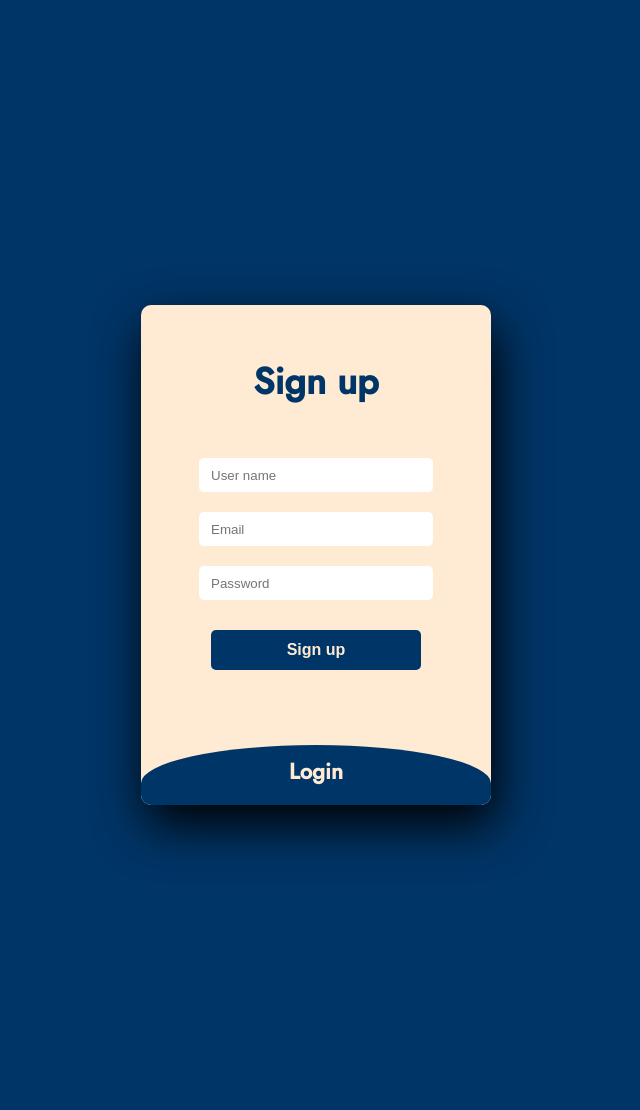
After one commit to JSKUN2/groothstudio, a PHP site: page /login.html in a window 1280 px wide. The commit adds this page. Shown: the whole page, without its empty margins (324-964 px from the left). Run offline with PHP 8.4, Linux system fonts and the light colour scheme.

Commit message:
Add files via upload

```diff
--- a/index.html
+++ b/index.html
@@ -27,9 +27,6 @@
             "description": "Grooth Studio is an indie game development group focused on creating innovative 2D games that offer a unique and enjoyable gaming experience."
         }
         </script>
-        <link href="https://cdn.jsdelivr.net/npm/bootstrap@5.3.0-alpha3/dist/css/bootstrap.min.css" rel="stylesheet">
-        <script src="https://cdn.jsdelivr.net/npm/bootstrap@5.3.0-alpha3/dist/js/bootstrap.bundle.min.js"></script>
-        <script src="https://code.jquery.com/jquery-3.6.0.min.js"></script>
         <script src=" https://cdn.jsdelivr.net/npm/jquery-highlight@3.5.0/jquery.highlight.min.js "></script>
         <link rel="preconnect" href="https://fonts.googleapis.com">
         <link rel="preconnect" href="https://fonts.gstatic.com" crossorigin>
--- /dev/null
+++ b/login.css
@@ -0,0 +1,86 @@
+body{
+	margin: 0;
+	padding: 0;
+	display: flex;
+	justify-content: center;
+	align-items: center;
+	min-height: 100vh;
+	font-family: 'Jost', sans-serif;
+	background: #003567;
+}
+.main{
+	width: 350px;
+	height: 500px;
+	background: #FFEBD3;
+	overflow: hidden;
+	border-radius: 10px;
+	box-shadow: 5px 20px 50px #000;
+}
+#chk{
+	display: none;
+}
+.signup{
+	position: relative;
+	width:100%;
+	height: 100%;
+}
+label{
+    color: #003567;
+	font-size: 2.3em;
+	justify-content: center;
+	display: flex;
+	margin: 50px;
+	font-weight: bold;
+	cursor: pointer;
+	transition: .5s ease-in-out;
+}
+input{
+	width: 60%;
+	height: 10px;
+	background: #fff;
+	justify-content: center;
+	display: flex;
+	margin: 20px auto;
+	padding: 12px;
+	border: none;
+	outline: none;
+	border-radius: 5px;
+}
+button{
+	width: 60%;
+	height: 40px;
+	margin: 10px auto;
+	justify-content: center;
+	display: block;
+	color: #FFEBD3;
+	background: #003567;
+	font-size: 1em;
+	font-weight: bold;
+	margin-top: 30px;
+	outline: none;
+	border: none;
+	border-radius: 5px;
+	transition: .2s ease-in;
+	cursor: pointer;
+}
+.login{
+	height: 460px;
+	background: #003567;
+	border-radius: 60% / 10%;
+	transform: translateY(-160px);
+	transition: .8s ease-in-out;
+}
+.login label{
+	color: #003567;
+	transform: scale(.6);
+}
+
+#chk:checked ~ .login{
+	transform: translateY(-500px);
+}
+#chk:checked ~ .login label{
+	transform: scale(1);
+}
+#chk:checked ~ .signup label{
+	transform: scale(.6);
+}
--- /dev/null
+++ b/login.html
@@ -0,0 +1,121 @@
+<!DOCTYPE html>
+<html>
+<head>
+	<title>Slide Navbar</title>
+	<link rel="stylesheet" type="text/css" href="login.css">
+<link href="https://fonts.googleapis.com/css2?family=Jost:wght@500&display=swap" rel="stylesheet">
+</head>
+<style>
+    body{
+	margin: 0;
+	padding: 0;
+	display: flex;
+	justify-content: center;
+	align-items: center;
+	min-height: 100vh;
+	font-family: 'Jost', sans-serif;
+	background: #003567;
+}
+.main{
+	width: 350px;
+	height: 500px;
+	background: #FFEBD3;
+	overflow: hidden;
+	border-radius: 10px;
+	box-shadow: 5px 20px 50px #000;
+}
+#chk{
+	display: none;
+}
+.signup{
+	position: relative;
+	width:100%;
+	height: 100%;
+}
+label{
+    color: #003567;
+	font-size: 2.3em;
+	justify-content: center;
+	display: flex;
+	margin: 50px;
+	font-weight: bold;
+	cursor: pointer;
+	transition: .5s ease-in-out;
+}
+input{
+	width: 60%;
+	height: 10px;
+	background: #fff;
+	justify-content: center;
+	display: flex;
+	margin: 20px auto;
+	padding: 12px;
+	border: none;
+	outline: none;
+	border-radius: 5px;
+}
+button{
+	width: 60%;
+	height: 40px;
+	margin: 10px auto;
+	justify-content: center;
+	display: block;
+	color: #FFEBD3;
+	background: #003567;
+	font-size: 1em;
+	font-weight: bold;
+	margin-top: 30px;
+	outline: none;
+	border: none;
+	border-radius: 5px;
+	transition: .2s ease-in;
+	cursor: pointer;
+}
+.login{
+	height: 460px;
+	background: #003567;
+	border-radius: 60% / 10%;
+	transform: translateY(-160px);
+	transition: .8s ease-in-out;
+}
+.login label{
+	color: #003567;
+	transform: scale(.6);
+}
+
+#chk:checked ~ .login{
+	transform: translateY(-500px);
+}
+#chk:checked ~ .login label{
+	transform: scale(1);
+}
+#chk:checked ~ .signup label{
+	transform: scale(.6);
+}
+
+</style>
+<body>
+	<div class="main">
+		<input type="checkbox" id="chk" aria-hidden="true">
+
+			<div class="signup">
+				<form method="POST" action="reg.php">
+					<label for="chk" aria-hidden="true">Sign up</label>
+					<input type="text" name="txt" placeholder="User name" required="">
+					<input type="email" name="email" placeholder="Email" required="">
+					<input type="password" name="pswd" placeholder="Password" required="">
+					<button>Sign up</button>
+				</form>
+			</div>
+
+			<div class="login">
+				<form method="POST" action="login.php">
+					<label for="chk" aria-hidden="true" style="color:#FFEBD3;">Login</label>
+					<input type="email" name="email" placeholder="Email" required="">
+					<input type="password" name="pswd" placeholder="Password" required="">
+					<button style="background-color: #FFEBD3; color: #003567;">Login</button>
+				</form>
+			</div>
+	</div>
+</body>
+</html>
--- /dev/null
+++ b/logout.php
@@ -0,0 +1,6 @@
+<?php
+session_start();
+session_destroy();
+header("Location: login.html");
+exit();
+?>
--- a/style.css
+++ b/style.css
@@ -83,8 +83,8 @@ margin-bottom: 50px;
 display: flex;
 flex-direction: row;
 list-style-type: none;
-gap: 50px;
-font-size: 14px;
+gap: 25px;
+font-size: 20px;
 font-weight: 500;
 letter-spacing: 18%;
 line-height: 29.05px;
@@ -99,7 +99,7 @@ height: auto;
 display: none;
 }
 .menu > li {
-margin-left: 20%;
+margin-left: 20px;
 margin-top: 2px;
 overflow: hidden;
 cursor: pointer;
```
Also changed, not shown: config.php (added, +13 -0 lines), login.php (added, +26 -0 lines), reg.php (added, +22 -0 lines), userland.php (added, +18 -0 lines), BingSiteAuth.xml (line endings or trailing spaces), brave-rewards-verification.txt (line endings or trailing spaces), desktop-ID.html (line endings or trailing spaces), scriptEn.js (line endings or trailing spaces), scriptId.js (line endings or trailing spaces).
